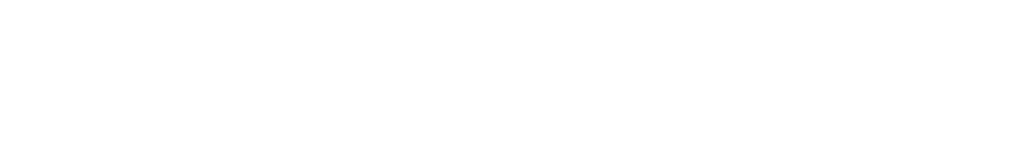
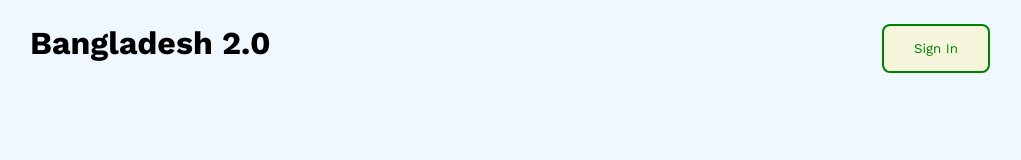
Before and after one commit to fouzia65/assignment-1, a plain HTML site: page index.html in a window 1280 px wide. Shown: the whole page, without its empty margins (130-1151 px from the left). Drawn offline with nearby package versions, Linux system fonts and the light colour scheme; files that its build step writes are made by us from their sources.

Commit message:
added heading section

```diff
--- a/index.html
+++ b/index.html
@@ -4,8 +4,17 @@
     <meta charset="UTF-8">
     <meta name="viewport" content="width=device-width, initial-scale=1.0">
     <title>Document</title>
+    <link rel="stylesheet" href="style.css">
 </head>
 <body>
-
+    <!-- this is heading section -->
+    <header class="page-1">
+        <div>
+            <h1>Bangladesh 2.0</h1>
+        </div>
+        <div>
+            <button class="btn-1">Sign In</button>
+        </div>
+        </header>
 </body>
 </html>
--- /dev/null
+++ b/style/style.css
@@ -0,0 +1,27 @@
+@import url('https://fonts.googleapis.com/css2?family=Fira+Sans:ital,wght@0,100;0,200;0,300;0,400;0,500;0,600;0,700;0,800;0,900;1,100;1,200;1,300;1,400;1,500;1,600;1,700;1,800;1,900&family=Work+Sans:ital,wght@0,100..900;1,100..900&display=swap');
+*{
+    margin: 0;
+    padding: 0;
+    font-family: "Work Sans", serif;
+}
+body{
+    background-color: aliceblue;
+}
+/*  this is heading section */
+.page-1{
+    display: flex;
+    justify-content: space-between;
+    padding: 24px 160px 24px 160px;
+}
+.btn-1{
+    padding: 15px 30px 15px 30px;
+    border-radius: 8px;
+    border: 2px solid green;
+    background-color: beige;
+    color: green;
+}
+.btn-1:hover{
+    color: white;
+    border: 4px solid rgb(247, 116, 116);
+    background-color: rgb(235, 144, 144);
+}
```
